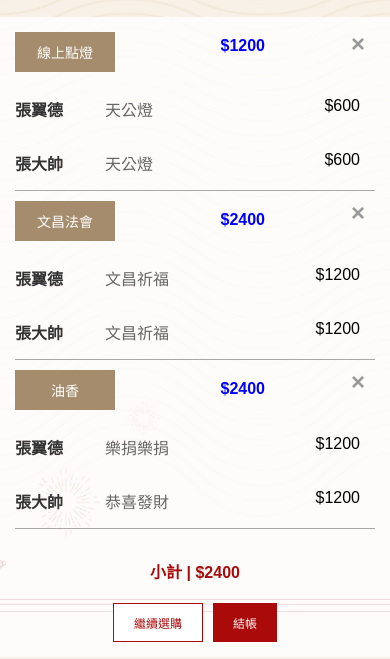
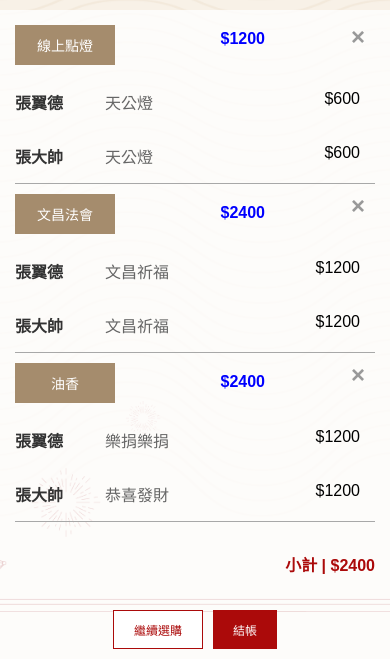
Before and after one commit to HKLonelyone/ftgweb, a plain HTML site: page shoppingCart.html in a window 390 px wide. Shown: the part 185-844 px from the top of the page. Drawn offline with Linux system fonts and the light colour scheme.

Commit message:
Update shoppingCart.css

```diff
--- a/shoppingCart.css
+++ b/shoppingCart.css
@@ -442,4 +442,25 @@ input[type="password"] {
     .total {
         font-size: 16px;
     }
+
+    .cart-summary {
+        flex-direction: column;
+        align-items: flex-end;
+    }
+
+    .total {
+        font-size: 16px;
+        width: 100%;
+        text-align: right;
+    }
+
+    .total-amount {
+        display: inline-block
+    }
+
+    .action-buttons {
+        width: 100%;
+        justify-content: center;
+        margin-top: 10px;
+    }
 }
```
